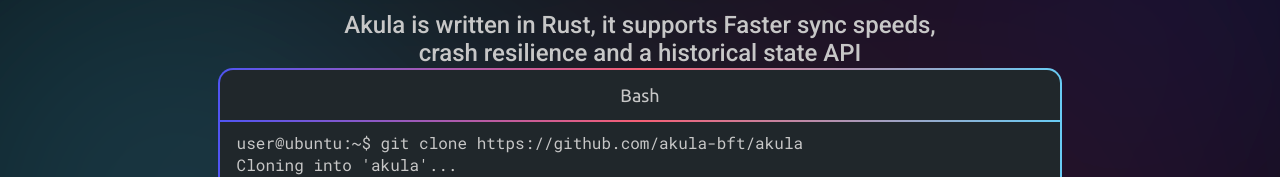
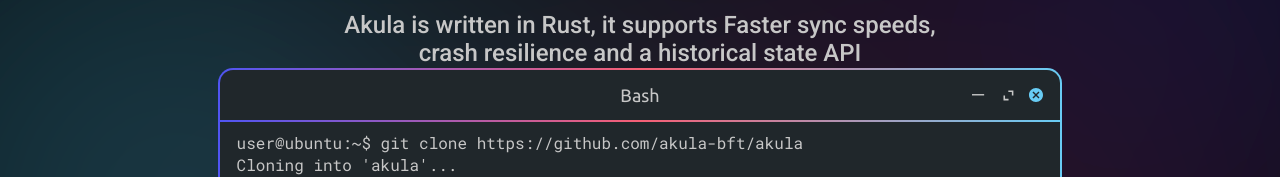
Before and after one commit to akula-bft/website, a React (Create React App) app: page / in a window 1280 px wide. Shown: the part 430-607 px from the top of the page. Built offline with nearby package versions, Linux system fonts and the light colour scheme.

Commit message:
:rocket: add controls to terminal

```diff
--- a/src/components/Terminal.tsx
+++ b/src/components/Terminal.tsx
@@ -1,4 +1,6 @@
 import styled from "styled-components";
+
+import controls from "../assets/terminal/controls.svg";
 
 const terminalContent: string[] = [
   "user@ubuntu:~$ git clone https://github.com/akula-bft/akula",
@@ -42,6 +44,7 @@
 `;
 
 const Header = styled.div`
+  position: relative;
   width: 100%;
   display: flex;
   align-items: center;
@@ -73,10 +76,21 @@
   margin-bottom: 1px;
 `;
 
+const Controls = styled.img`
+  position: absolute;
+  top: 50%;
+  right: 1.7rem;
+  transform: translateY(-50%);
+  height: 1.4rem;
+`;
+
 const Terminal = () => {
   return (
     <StyledTerminal>
-      <Header>Bash</Header>
+      <Header>
+        Bash
+        <Controls src={controls} alt="Terminal Controls" />
+      </Header>
       <Line />
       <Content>
         {terminalContent.map((line, index) => (
```
